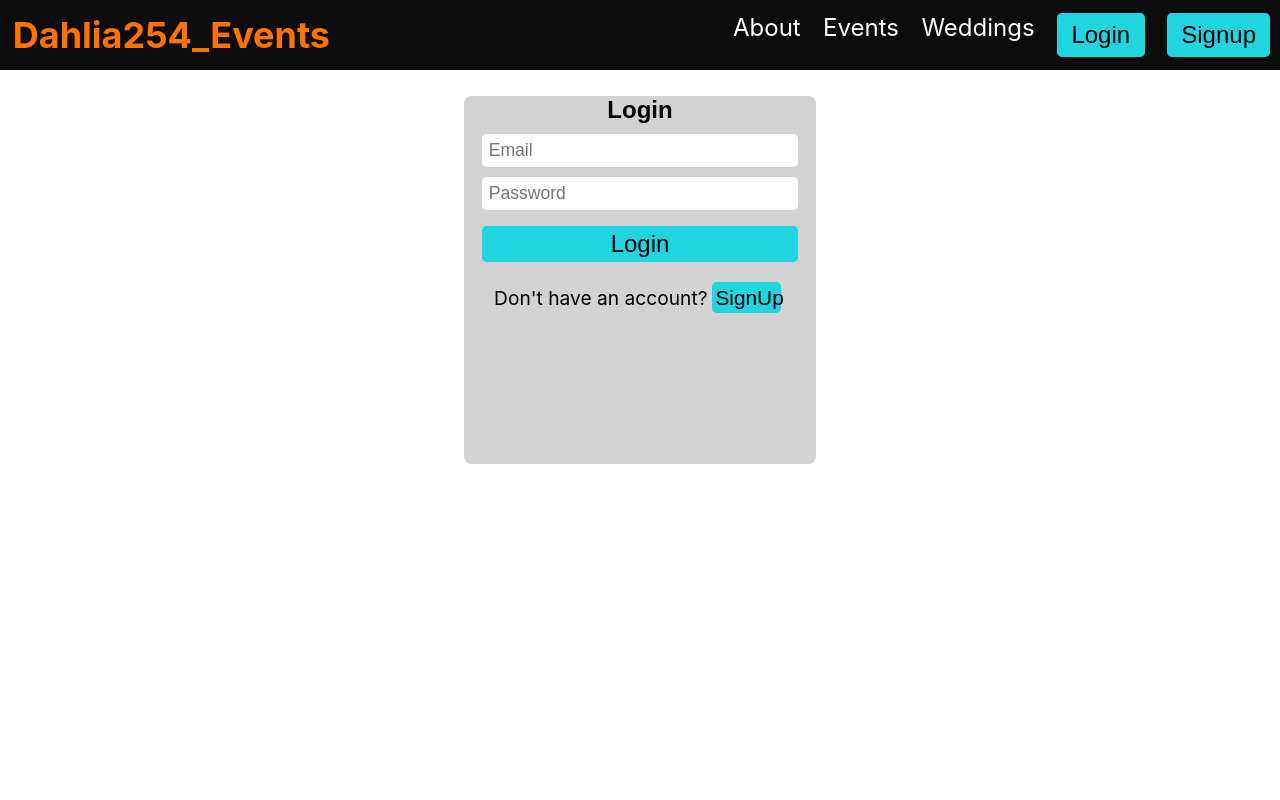
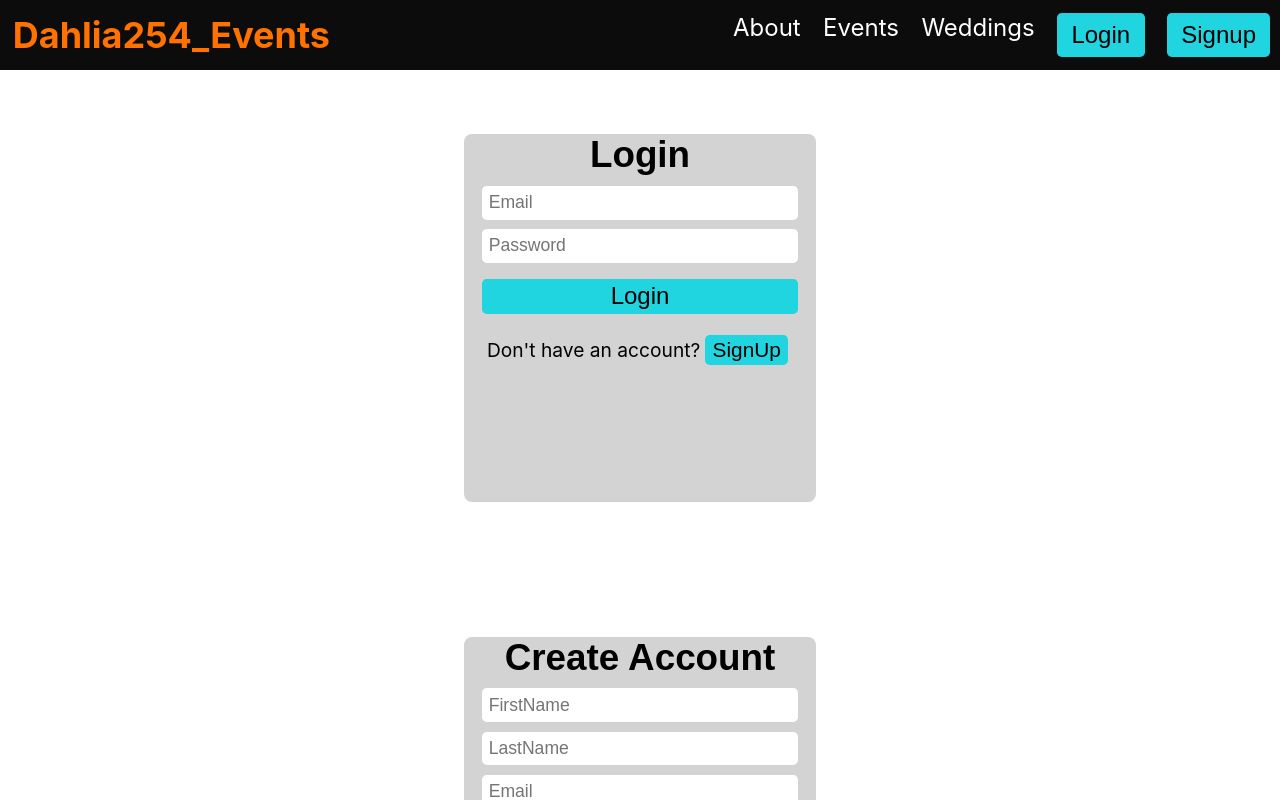
Before and after one commit to Leestan360/dahlia254_events-react, a React (Create React App) app: page / in a window 1280 px wide. Shown: the top 800 px of the page. Built offline with nearby package versions, Linux system fonts and the light colour scheme.

Commit message:
Finish login form

```diff
--- a/src/components/App.js
+++ b/src/components/App.js
@@ -1,5 +1,6 @@
 import React from "react";
 import Login from "./Login";
+import Authentication from "./Authentication";
 // import EventsPage from "./EventsPage";
 import NavBar from "./NavBar";
 // import WeddingsPage from "./WeddingsPage";
@@ -11,6 +12,7 @@ function App() {
   <div>
     <NavBar />
     <Login />
+    <Authentication />
   </div>
   );
 }
--- a/src/components/Authentication.js
+++ b/src/components/Authentication.js
@@ -48,7 +48,7 @@ function Authentication() {
 
   return (
     <form onSubmit={handleSubmit} className="signup-form">
-      <h2>Create Account</h2>
+      <h2 id="h2">Create Account</h2>
       <input onChange={handleChange} name="firstName" type="text" placeholder="FirstName" required id="firstname"/>
       <input onChange={handleChange} name="lastName" type="text" placeholder="LastName" required />
       <input onChange={handleChange} name="email" type="email" placeholder="Email" required />
--- a/src/components/Login.js
+++ b/src/components/Login.js
@@ -4,11 +4,11 @@ import "../styles/style.css"
 function Login() {
   return (
     <form type="submit" className="login-form">
-      <h2>Login</h2>
+      <h2 id="h2">Login</h2>
       <input type="email" name="email" placeholder="Email" required />
       <input type="password" name="password" placeholder="Password" required />
       <button type="submit">Login</button>
-      <p>Don't have an account?<button>SignUp</button></p>
+      <p>Don't have an account?<button id="account-btn">SignUp</button></p>
     </form>
   )
 }
--- a/src/styles/style.css
+++ b/src/styles/style.css
@@ -66,7 +66,7 @@
 
 /* Authentiction styling and login form */
 .signup-form, .login-form {
-  margin: 6rem auto 0;
+  margin: 8.4rem auto 0;
   width: 22rem;
   height: 23rem;
   background-color: lightgray;
@@ -74,9 +74,10 @@
   text-align: center;
 }
 
-.signup-form h2, .login-form h2 {
+.signup-form #h2, .login-form #h2 {
   margin-top: 1rem;
   font-family: sans-serif;
+  font-size: 2.3rem;
 }
 
 .signup-form input, .login-form input {
@@ -126,3 +127,7 @@
   background-color: #ff7200;
   color: #fff;
 }
+
+.login-form p #account-btn {
+  width: 5.2rem;
+}
```
